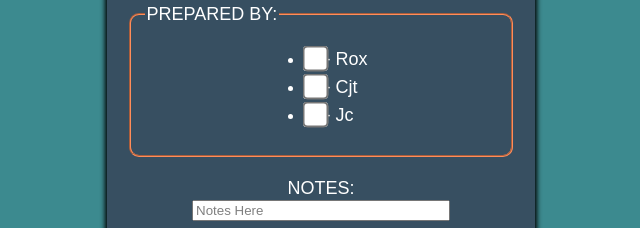
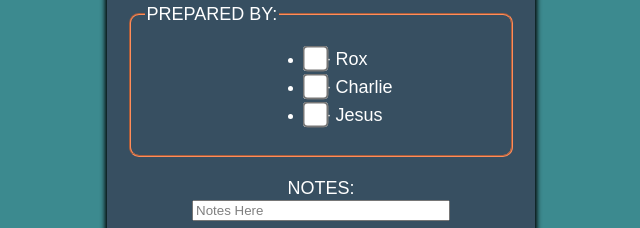
Before and after one commit to TabloITAdmin/Bistro-Daily-Usage, a plain HTML site: page dailyusage.html in a window 1280 px wide. Shown: the part 359-587 px from the top of the page, 319-959 px from the left. Drawn offline with Linux system fonts and the light colour scheme.

Commit message:
Update dailyusage.html

```diff
--- a/dailyusage.html
+++ b/dailyusage.html
@@ -1057,10 +1057,10 @@
         <legend>PREPARED BY:</legend>
         <ul>
           <li><input type="checkbox" name="PREPARED BY" class="largerCheckbox" value="Rox">- Rox</li>
-          <li><input type="checkbox" name="PREPARED BY" class="largerCheckbox" value="Cjt" style="margin-top: 10px;">-
-            Cjt</li>
-          <li><input type="checkbox" name="PREPARED BY" class="largerCheckbox" value="Jc" style="margin-top: 10px;">-
-            Jc</li>
+          <li><input type="checkbox" name="PREPARED BY" class="largerCheckbox" value="Charlie" style="margin-top: 10px;">-
+            Charlie</li>
+          <li><input type="checkbox" name="PREPARED BY" class="largerCheckbox" value="Jesus" style="margin-top: 10px;">-
+            Jesus</li>
         </ul>
       </fieldset><br>
       <label>NOTES:</label><br>
```
